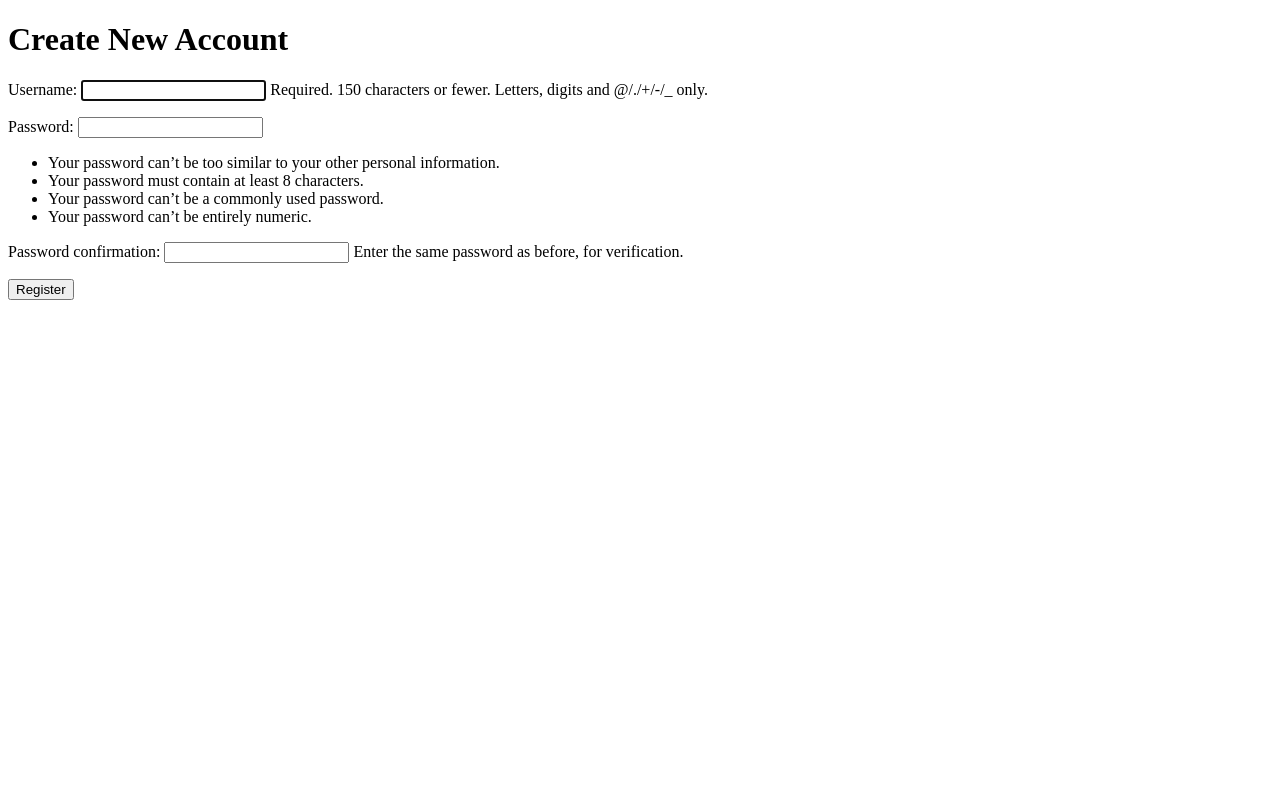
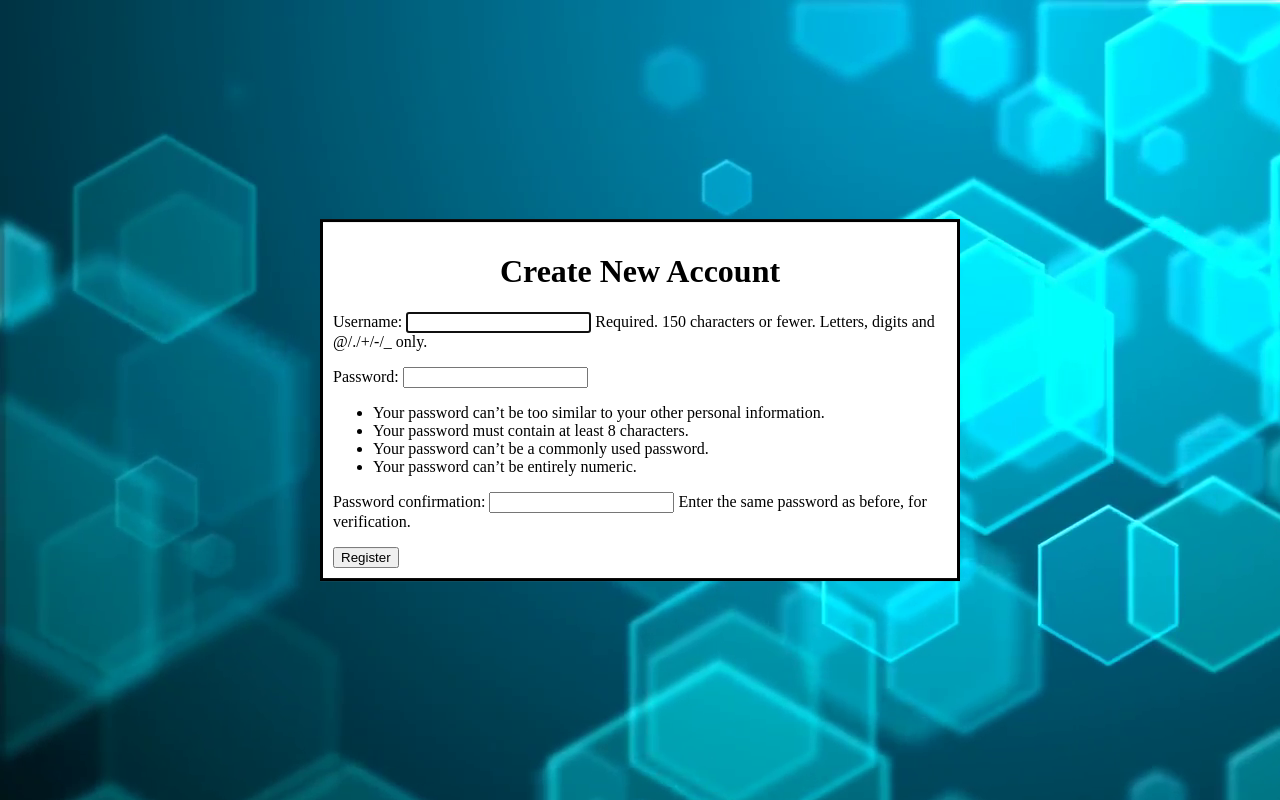
Before and after one commit to jarodhine/CCJS-Career-Link, a Django app: page /register/ in a window 1280 px wide. Run offline with Django 3.2, Linux system fonts and the light colour scheme.

Commit message:
Setup css

```diff
--- /dev/null
+++ b/accounts/static/accounts/style.css
@@ -0,0 +1,29 @@
+.center {
+    position: absolute;
+    top: 50%;
+    left: 50%;
+    min-height: 35%;
+    min-width: 35%;
+    transform: translate(-50%, -50%);
+    border: 3px solid black;
+    padding: 10px;
+    background-color: white;
+    text-align: center;
+  }
+
+  .centerLeft {
+    position: absolute;
+    top: 50%;
+    left: 50%;
+    min-height: 35%;
+    min-width: 35%;
+    transform: translate(-50%, -50%);
+    border: 3px solid black;
+    padding: 10px;
+    background-color: white;
+    text-align: left;
+  }
+
+  body {
+    background-image: url("background.png");
+  }
--- a/accounts/templates/index.html
+++ b/accounts/templates/index.html
@@ -2,10 +2,14 @@
 <html>
   <head>
     <meta charset="UTF-8">
-    <title>Sign In</title>
+    <title>JCU Career Link</title>
+    {% load static %}
+    <link rel="stylesheet" type="text/css"
+    href="{% static "accounts/style.css" %}" >
   </head>
   <body>
 
+    <div class="center text">
       {% block content %}
           <h1>Welcome</h1>
           {% if user.is_authenticated %}
@@ -17,6 +21,7 @@
                   <a href="{% url 'register_url' %}">Register</a>
           {% endif %}
       {% endblock %}
+    </div>
 
   </body>
 </html>
--- a/accounts/templates/registration/register.html
+++ b/accounts/templates/registration/register.html
@@ -1,10 +1,25 @@
-{% extends 'index.html' %}
 
+ <!DOCTYPE html>
+<html>
+  <head>
+    <meta charset="UTF-8">
+    <title>Register</title>
+    {% load static %}
+    <link rel="stylesheet" type="text/css"
+    href="{% static "accounts/style.css" %}" >
+  </head>
+  <body>
+
+    <div class="centerLeft">
         {% block content %}
-    <h1>Create New Account</h1>
+            <h1 align="center">Create New Account</h1>
             <form method="POST">
                 {% csrf_token %}
                 {{form.as_p}}
                 <button>Register</button>
             </form>
         {% endblock %}
+    </div>
+
+  </body>
+</html>
```
Also changed, not shown: accounts/templates/dashboard.html (+18 -3 lines), accounts/templates/registration/login.html (+16 -1 lines), accounts/static/accounts/background.png (added). Lines whose indentation alone changed are shown as unchanged.
